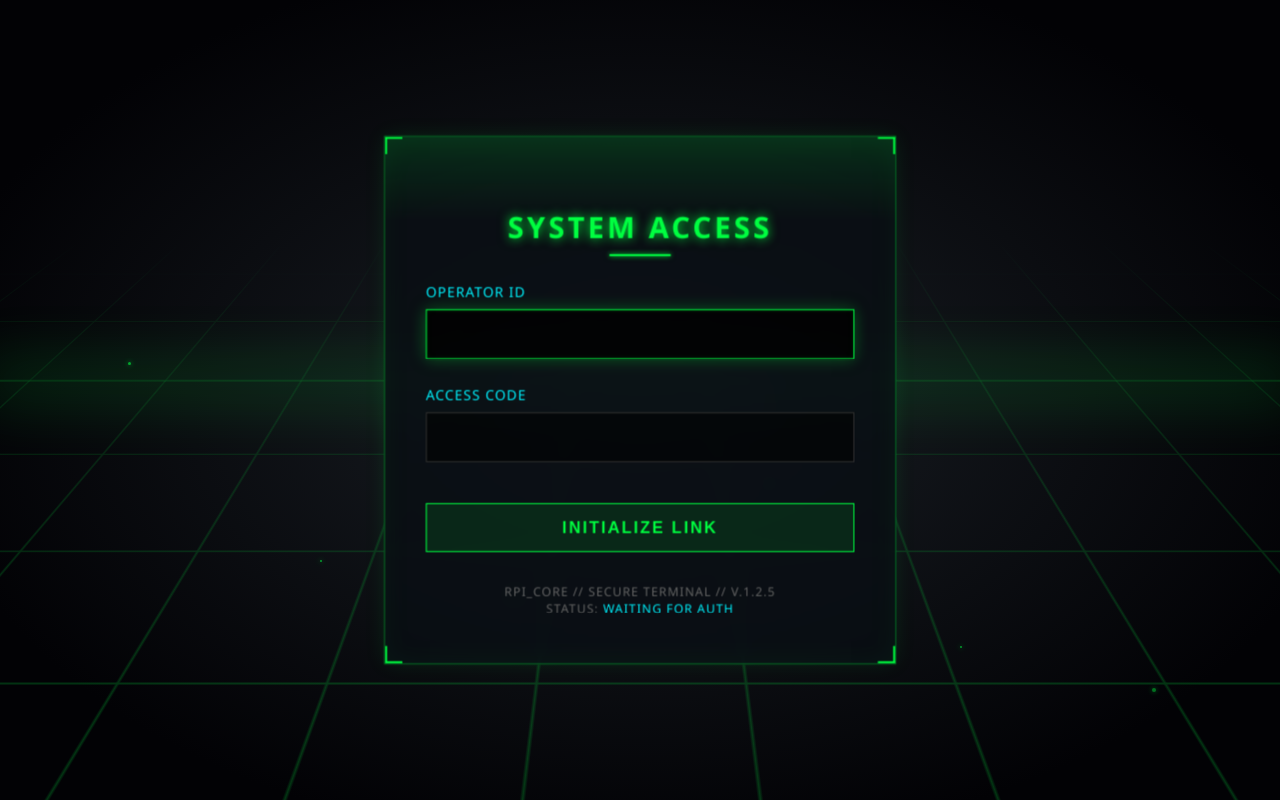
After one commit to Dyxmaster/RPI_CYBER_DECK, a Flask app: page /login in a window 1280 px wide; the page is wider, and only the part inside the window is pictured. The commit adds this page. Run offline with Flask 3, Linux system fonts and the light colour scheme.

Commit message:
增加了登陆界面与路由锁

```diff
--- a/app.py
+++ b/app.py
@@ -1,27 +1,76 @@
-from flask import Flask
+from flask import Flask, render_template, request, redirect, url_for, flash
+from flask_login import LoginManager, UserMixin, login_user, login_required, logout_user, current_user
 
-# 导入拆分好的蓝图 (Blueprints)
-# 这里的路径对应文件夹 routes/ 下的具体文件
+# 1. 导入配置 (确保根目录下有 config.py)
+from config import Config
+
+# 导入拆分好的蓝图
 from routes.views import bp as views_bp
 from routes.api_monitor import bp as monitor_bp
 from routes.api_docker import bp as docker_bp
 from routes.api_system import bp as system_bp
-from routes.api_devices import bp_devices  # ✨ 新增：导入设备管理蓝图
+from routes.api_devices import bp_devices
 
 app = Flask(__name__)
 
-# --- 注册蓝图 ---
-# 将各个模块的功能挂载到主程序上
-app.register_blueprint(views_bp)        # 页面路由 (/, /network, /containers 等)
-app.register_blueprint(monitor_bp)      # 硬件监控 API (/api/stats)
-app.register_blueprint(docker_bp)       # Docker 控制 API (/api/docker/...)
-app.register_blueprint(system_bp)       # 系统控制 API (/api/system/...)
-app.register_blueprint(bp_devices)      # ✨ 新增：注册设备管理模块 (/devices, /api/devices/...)
+# 2. 应用配置 (加载 SECRET_KEY 和 账号密码)
+app.config.from_object(Config)
+
+# --- 3. 初始化登录管理器 ---
+login_manager = LoginManager()
+login_manager.init_app(app)
+login_manager.login_view = 'login'  # 未登录访问受保护页面时，自动跳到这个视图
+
+# --- 4. 定义简单的用户模型 ---
+class User(UserMixin):
+    def __init__(self, id):
+        self.id = id
+
+@login_manager.user_loader
+def load_user(user_id):
+    if user_id == Config.ADMIN_USER:
+        return User(user_id)
+    return None
+
+# --- 5. 登录与注销路由 ---
+@app.route('/login', methods=['GET', 'POST'])
+def login():
+    # 如果已经登录，直接跳到首页
+    if current_user.is_authenticated:
+        return redirect(url_for('views.index'))
+
+    if request.method == 'POST':
+        username = request.form.get('username')
+        password = request.form.get('password')
+
+        # 验证账号密码
+        if username == Config.ADMIN_USER and password == Config.ADMIN_PASS:
+            user = User(username)
+            login_user(user)
+            return redirect(url_for('views.index'))
+        else:
+            flash('ACCESS DENIED // 账号或密码错误')
+
+    return render_template('login.html')
+
+@app.route('/logout')
+@login_required
+def logout():
+    logout_user()
+    return redirect(url_for('login'))
+
+# --- 6. 注册蓝图 ---
+app.register_blueprint(views_bp)
+app.register_blueprint(monitor_bp)
+app.register_blueprint(docker_bp)
+app.register_blueprint(system_bp)
+app.register_blueprint(bp_devices)
 
 if __name__ == '__main__':
-    print(">>> RPI_CORE 系统启动中...")
+    print(">>> RPI_CORE 安全系统启动中...")
     print(">>> 模块加载状态: [视图: OK] [监控: OK] [Docker: OK] [系统: OK] [设备管理: OK]")
 
     # 启动 Flask 服务
-    # port=6030 是您指定的端口
+    # ⚠️ 重要：必须使用 6030 端口，因为你的 Dockerfile EXPOSE 6030
+    # 如果改成 5000，Docker 外部将无法访问！
     app.run(host='0.0.0.0', port=5000, debug=True)
--- a/requirements.txt
+++ b/requirements.txt
@@ -4,3 +4,4 @@ flask-cors
 docker
 wakeonlan
 paramiko
+Flask-Login
--- a/routes/api_monitor.py
+++ b/routes/api_monitor.py
@@ -1,5 +1,5 @@
 # routes/api_monitor.py
-
+from flask_login import login_required
 from flask import Blueprint, jsonify
 from modules.system_stats import get_system_stats  # 注意：从 modules.system_stats 导入
 
@@ -7,6 +7,7 @@ from modules.system_stats import get_system_stats  # 注意：从 modules.system
 bp = Blueprint("api_monitor", __name__)
 
 @bp.route("/api/system/stats")
+@login_required
 def api_system_stats():
     """
     返回树莓派的实时系统状态（CPU / 内存 / 磁盘 / 温度 / IP 等）
--- a/routes/api_system.py
+++ b/routes/api_system.py
@@ -1,9 +1,10 @@
 from flask import Blueprint, jsonify
 from modules import system_ctl
-
+from flask_login import login_required
 bp = Blueprint('api_system', __name__)
 
 @bp.route('/api/system/<action>', methods=['POST'])
+@login_required
 def system_action(action):
     success = False
     msg = ""
--- a/templates/devices.html
+++ b/templates/devices.html
@@ -289,7 +289,7 @@
             </div>
         </div>
     </div>
-
+    <script src="{{ url_for('static', filename='js/main.js') }}"></script>
     <script>
         function showToast(msg, type='success') {
             const container = document.getElementById('toast-container');
--- /dev/null
+++ b/templates/login.html
@@ -0,0 +1,301 @@
+<!DOCTYPE html>
+<html lang="zh-CN">
+<head>
+    <meta charset="UTF-8">
+    <title>ACCESS CONTROL // RPI_CORE</title>
+    <link rel="stylesheet" href="{{ url_for('static', filename='css/base.css') }}">
+    <style>
+        /* --- 核心配色 --- */
+        :root {
+            --bg-deep: #020205;
+            --login-bg: rgba(10, 15, 20, 0.85);
+            --login-border: rgba(0, 255, 65, 0.4);
+            --neon-green: #00ff41;
+            --neon-cyan: #00f3ff;
+            --text-main: #e0e0e0;
+        }
+
+        body {
+            display: flex;
+            justify-content: center;
+            align-items: center;
+            height: 100vh;
+            margin: 0;
+            /* 升级点1：使用径向渐变替代纯色背景，营造中心光感和四周暗角 */
+            background: radial-gradient(ellipse at center, #1a1f25 0%, var(--bg-deep) 80%);
+            overflow: hidden;
+            font-family: 'Segoe UI', Roboto, Helvetica, Arial, sans-serif;
+            position: relative;
+            perspective: 1000px; /* 为3D变换提供透视点 */
+        }
+
+        /* --- 新版背景特效 --- */
+
+        /* 升级点2：3D 透视网格地平线 */
+        .cyber-grid-container {
+            position: absolute;
+            top: 0; left: 0; width: 100%; height: 100%;
+            /* 将容器压扁并旋转，制造地平线效果 */
+            transform: rotateX(60deg) scale(2);
+            transform-origin: center 60%; /* 调整地平线高度 */
+            z-index: 1;
+            pointer-events: none;
+            opacity: 0.2;
+            /* 使用遮罩让远处渐隐，避免边缘过于生硬 */
+            -webkit-mask-image: linear-gradient(to top, black 20%, transparent 80%);
+            mask-image: linear-gradient(to top, black 20%, transparent 80%);
+        }
+
+        .cyber-grid {
+            width: 100%; height: 300%; /* 让网格足够高以便移动 */
+            background-image:
+                linear-gradient(var(--neon-green) 1px, transparent 1px),
+                linear-gradient(90deg, var(--neon-green) 1px, transparent 1px);
+            background-size: 80px 80px; /* 网格大小 */
+            background-position: center center;
+            animation: grid-move 3s linear infinite;
+        }
+
+        @keyframes grid-move {
+            0% { transform: translateY(0); }
+            100% { transform: translateY(80px); } /* 向前移动一个网格单元 */
+        }
+
+        /* 升级点3：远处的地平线光辉 */
+        .horizon-glow {
+            position: absolute;
+            top: 50%;
+            left: 0;
+            width: 100%;
+            height: 2px;
+            background: var(--neon-green);
+            box-shadow: 0 0 60px 20px var(--neon-green);
+            opacity: 0.15;
+            z-index: 2;
+            transform: translateY(-20px);
+        }
+
+        /* 漂浮粒子 (保留原有设计，但在3D环境下效果更好) */
+        .particles {
+            position: absolute;
+            top: 0; left: 0; width: 100%; height: 100%;
+            z-index: 3;
+            pointer-events: none;
+        }
+        .particle {
+            position: absolute;
+            background: var(--neon-green);
+            box-shadow: 0 0 5px var(--neon-green);
+            border-radius: 50%;
+            opacity: 0;
+            animation: float-up 10s linear infinite;
+        }
+        /* 生成一些随机粒子 */
+        .p1 { left: 10%; width: 3px; height: 3px; animation-duration: 12s; animation-delay: 0s; }
+        .p2 { left: 25%; width: 2px; height: 2px; animation-duration: 15s; animation-delay: 2s; }
+        .p3 { left: 40%; width: 4px; height: 4px; animation-duration: 10s; animation-delay: 4s; }
+        .p4 { left: 60%; width: 3px; height: 3px; animation-duration: 14s; animation-delay: 1s; }
+        .p5 { left: 75%; width: 2px; height: 2px; animation-duration: 18s; animation-delay: 3s; }
+        .p6 { left: 90%; width: 4px; height: 4px; animation-duration: 11s; animation-delay: 5s; }
+
+        @keyframes float-up {
+            0% { bottom: -10px; opacity: 0; }
+            20% { opacity: 0.6; }
+            80% { opacity: 0.6; }
+            100% { bottom: 100%; opacity: 0; }
+        }
+
+
+        /* --- 登录框样式 (保持不变) --- */
+        .login-box {
+            width: 420px;
+            padding: 45px 40px;
+            background: var(--login-bg);
+            border: 1px solid var(--login-border);
+            box-shadow:
+                0 0 20px rgba(0, 255, 65, 0.1),
+                inset 0 0 30px rgba(0, 255, 65, 0.05);
+            text-align: center;
+            position: relative;
+            backdrop-filter: blur(8px);
+            z-index: 10;
+            overflow: hidden;
+            /* 增加一点点3D悬浮感 */
+            transform: translateZ(20px);
+        }
+
+        /* 扫描线动画 (保持不变) */
+        .login-box::before {
+            content: '';
+            position: absolute;
+            top: -50%; left: 0; width: 100%; height: 50%;
+            background: linear-gradient(to bottom, transparent, rgba(0, 255, 65, 0.3), transparent);
+            animation: scan 3s ease-in-out infinite;
+            opacity: 0.7;
+            pointer-events: none;
+        }
+        @keyframes scan {
+            0% { top: -50%; }
+            100% { top: 150%; }
+        }
+
+        /* 登录框装饰角 (保持不变) */
+        .corner {
+            position: absolute;
+            width: 15px; height: 15px;
+            border: 2px solid var(--neon-green);
+            pointer-events: none;
+        }
+        .c-tl { top: 0; left: 0; border-right: none; border-bottom: none; }
+        .c-tr { top: 0; right: 0; border-left: none; border-bottom: none; }
+        .c-bl { bottom: 0; left: 0; border-right: none; border-top: none; }
+        .c-br { bottom: 0; right: 0; border-left: none; border-top: none; }
+
+        h2 {
+            color: var(--neon-green);
+            margin-bottom: 35px;
+            letter-spacing: 3px;
+            text-transform: uppercase;
+            font-size: 1.8rem;
+            text-shadow: 0 0 10px var(--neon-green);
+            position: relative;
+            display: inline-block;
+        }
+        h2::after {
+            content: "";
+            position: absolute;
+            bottom: -10px;
+            left: 50%;
+            transform: translateX(-50%);
+            width: 60px;
+            height: 2px;
+            background: var(--neon-green);
+            box-shadow: 0 0 5px var(--neon-green);
+        }
+
+        .input-group { margin-bottom: 25px; text-align: left; }
+        .input-group label { display: block; color: var(--neon-cyan); font-size: 0.85rem; margin-bottom: 8px; letter-spacing: 1px; }
+
+        /* 输入框样式 (严格保持不变) */
+        .input-group input {
+            width: 100%;
+            padding: 14px;
+            background: rgba(0, 0, 0, 0.6);
+            border: 1px solid #333;
+            color: #fff;
+            font-family: 'Consolas', monospace;
+            outline: none;
+            box-sizing: border-box;
+            transition: all 0.3s ease;
+            font-size: 1rem;
+        }
+        .input-group input:focus {
+            border-color: var(--neon-green);
+            box-shadow: 0 0 15px rgba(0,255,65,0.3), inset 0 0 5px rgba(0,255,65,0.1);
+            background: rgba(0, 0, 0, 0.8);
+        }
+
+        .btn-login {
+            width: 100%;
+            padding: 14px;
+            background: rgba(0, 255, 65, 0.1);
+            color: var(--neon-green);
+            font-weight: bold;
+            border: 1px solid var(--neon-green);
+            cursor: pointer;
+            text-transform: uppercase;
+            letter-spacing: 2px;
+            margin-top: 15px;
+            transition: all 0.3s ease;
+            font-size: 1rem;
+            position: relative;
+            overflow: hidden;
+        }
+
+        .btn-login:hover {
+            background: var(--neon-green);
+            color: #000;
+            box-shadow: 0 0 25px var(--neon-green);
+        }
+        .btn-login:active {
+            transform: scale(0.98);
+            box-shadow: 0 0 10px var(--neon-green);
+        }
+
+        .alert {
+            background: rgba(255, 0, 60, 0.15);
+            color: #ff003c;
+            border: 1px solid #ff003c;
+            padding: 12px;
+            margin-bottom: 25px;
+            font-size: 0.95rem;
+            display: none;
+            box-shadow: 0 0 10px rgba(255, 0, 60, 0.2);
+            text-align: left;
+            display: flex;
+            align-items: center;
+            gap: 10px;
+        }
+        .alert-icon { font-size: 1.2em; }
+
+        .login-footer {
+            margin-top: 30px;
+            font-size: 0.75rem;
+            color: #666;
+            letter-spacing: 1px;
+        }
+        .login-footer span { color: var(--neon-cyan); }
+
+    </style>
+</head>
+<body>
+    <div class="cyber-grid-container">
+        <div class="cyber-grid"></div>
+    </div>
+    <div class="horizon-glow"></div>
+
+    <div class="particles">
+        <div class="particle p1"></div>
+        <div class="particle p2"></div>
+        <div class="particle p3"></div>
+        <div class="particle p4"></div>
+        <div class="particle p5"></div>
+        <div class="particle p6"></div>
+    </div>
+
+    <div class="login-box">
+        <div class="corner c-tl"></div>
+        <div class="corner c-tr"></div>
+        <div class="corner c-bl"></div>
+        <div class="corner c-br"></div>
+
+        <h2>System Access</h2>
+
+        {% with messages = get_flashed_messages() %}
+            {% if messages %}
+                <div class="alert" style="display:flex;">
+                    <span class="alert-icon">⛔</span>
+                    <span>{{ messages[0] }}</span>
+                </div>
+            {% endif %}
+        {% endwith %}
+
+        <form method="POST" action="/login">
+            <div class="input-group">
+                <label>OPERATOR ID</label>
+                <input type="text" name="username" required autofocus autocomplete="off">
+            </div>
+            <div class="input-group">
+                <label>ACCESS CODE</label>
+                <input type="password" name="password" required>
+            </div>
+            <button type="submit" class="btn-login">Initialize Link</button>
+        </form>
+
+        <div class="login-footer">
+            RPI_CORE // SECURE TERMINAL // V.1.2.5 <br>
+            STATUS: <span>WAITING FOR AUTH</span>
+        </div>
+    </div>
+</body>
+</html>
--- a/templates/nav.html
+++ b/templates/nav.html
@@ -53,4 +53,9 @@
         </div>
         <div class="hud-grid-bg"></div>
     </div>
+    <a href="/logout" class="nav-link" style="margin-top: auto; border-top: 1px solid #333;">
+        <div class="nav-icon" style="color: var(--danger);">🛑</div>
+        <span class="nav-text" style="color: var(--danger);">系统注销</span>
+        <div class="nav-bg-glow" style="background: var(--danger);"></div>
+    </a>
 </aside>
```
Also changed, not shown: config.py (added, +10 -0 lines), routes/api_devices.py (+8 -1 lines), routes/api_docker.py (+6 -1 lines), routes/views.py (+5 -5 lines).
